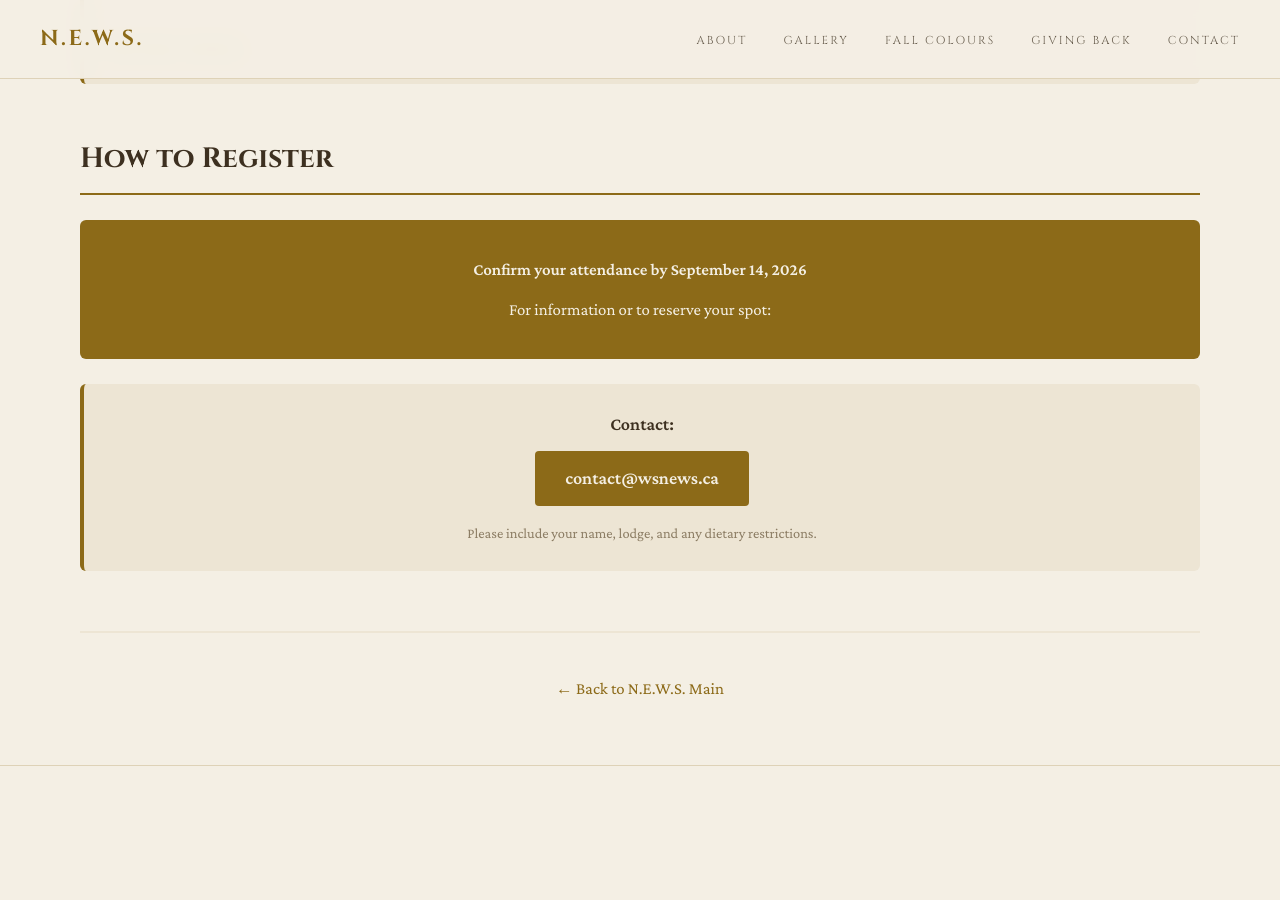
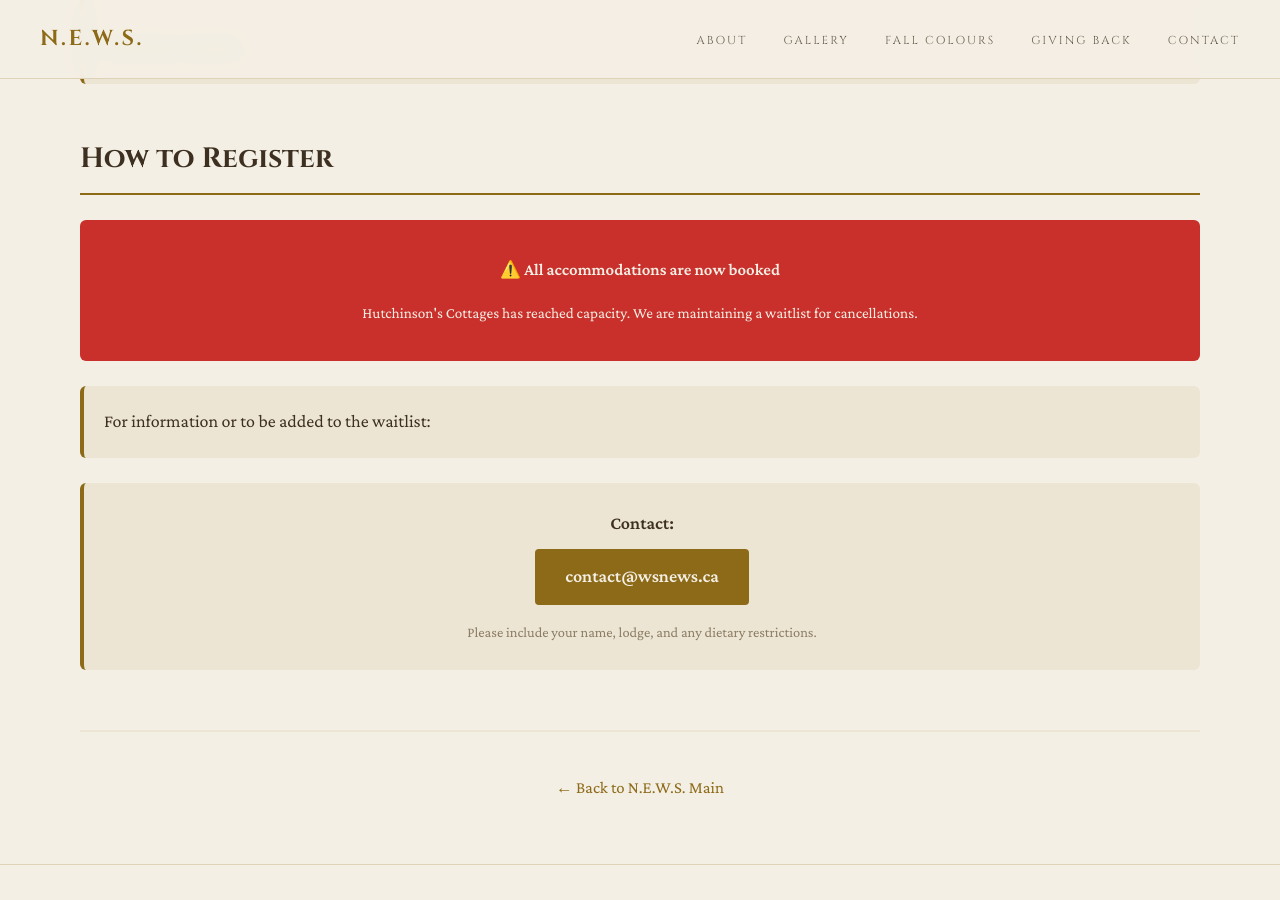
Before and after one commit to BillKeenan/News, a Jekyll site: the page built from fallcolours/index.html, in a window 1280 px wide and 900 px high, scrolled down 3264 px. Built offline with Jekyll 4.4.1, drawn with Linux system fonts in a browser that asks for light colours.

Commit message:
Mark Fall Colours accommodations as fully booked
Co-Authored-By: Claude Haiku 4.5 <noreply@anthropic.com>

```diff
--- a/_includes/fall-colours.html
+++ b/_includes/fall-colours.html
@@ -35,7 +35,8 @@
             </div>
             <div class="event-col">
                 <h3 class="event-subhead">Get Involved</h3>
-                <p class="event-text">All brothers and their families are welcome. Spots are filling quickly — reserve yours today.</p>
+                <p class="event-text"><strong style="color: #c9302c;">⚠️ All accommodations are now booked</strong></p>
+                <p class="event-text">Hutchinson's Cottages has reached capacity. We are maintaining a waitlist for cancellations.</p>
                 <p class="event-text"><strong>Cost:</strong> $140 per person (payment in advance to secure your spot)</p>
                 <p class="event-contact">
                     <strong>Contact:</strong><br>
--- a/fallcolours/index.html
+++ b/fallcolours/index.html
@@ -182,9 +182,12 @@ document.addEventListener('DOMContentLoaded', function() {
         <!-- Registration -->
         <div class="content-block reveal">
             <h2 class="block-title">How to Register</h2>
-            <div class="cta-box">
-                <p><strong>Confirm your attendance by September 14, 2026</strong></p>
-                <p>For information or to reserve your spot:</p>
+            <div class="cta-box" style="background: #c9302c;">
+                <p><strong>⚠️ All accommodations are now booked</strong></p>
+                <p style="margin-top: 15px; font-size: 0.95rem;">Hutchinson's Cottages has reached capacity. We are maintaining a waitlist for cancellations.</p>
+            </div>
+            <div style="background: var(--dark); padding: 20px; border-left: 4px solid var(--gold); border-radius: 6px; margin-top: 15px;">
+                <p>For information or to be added to the waitlist:</p>
             </div>
             <div class="contact-box reveal">
                 <p><strong>Contact:</strong></p>
```
Also changed, not shown: 1 other file.
